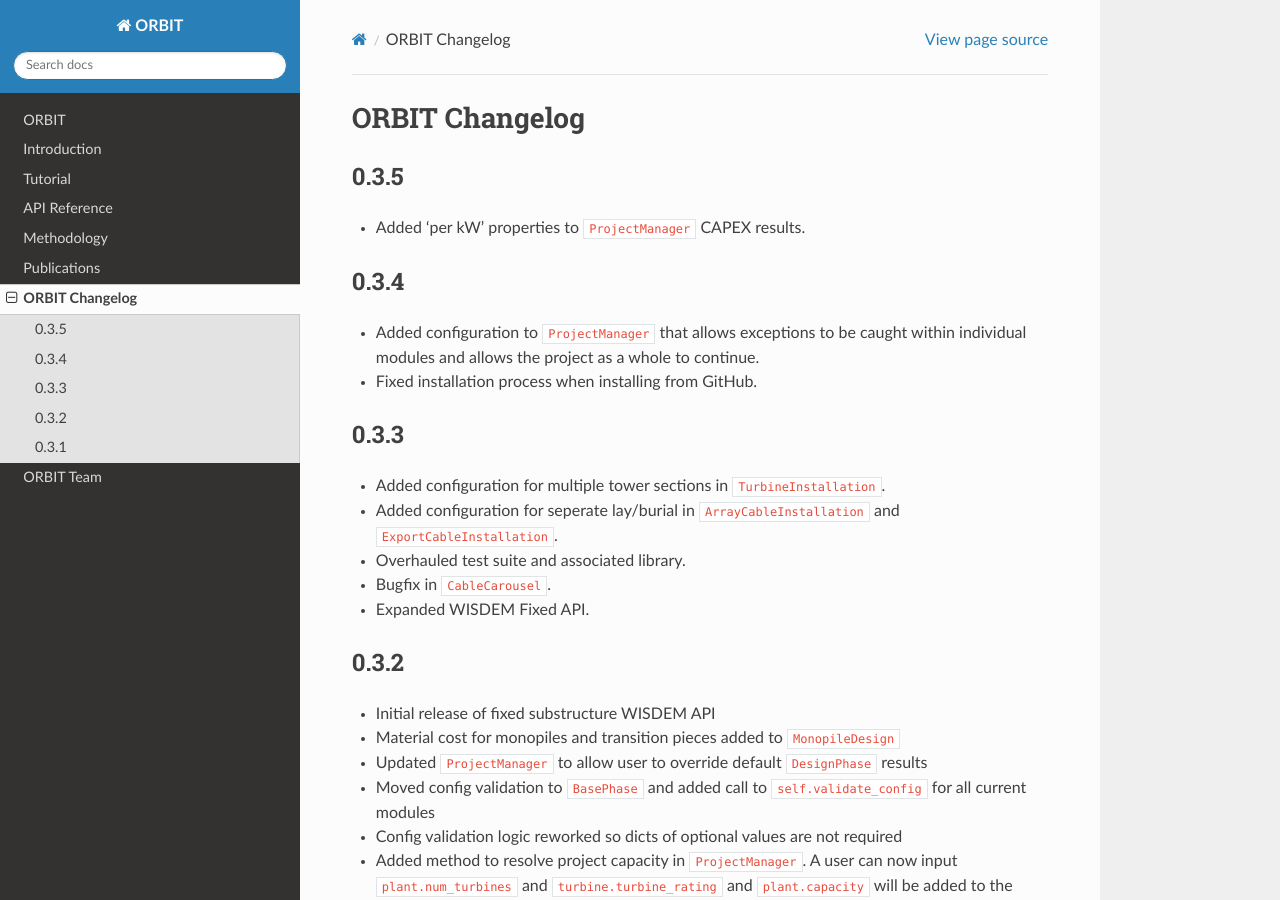
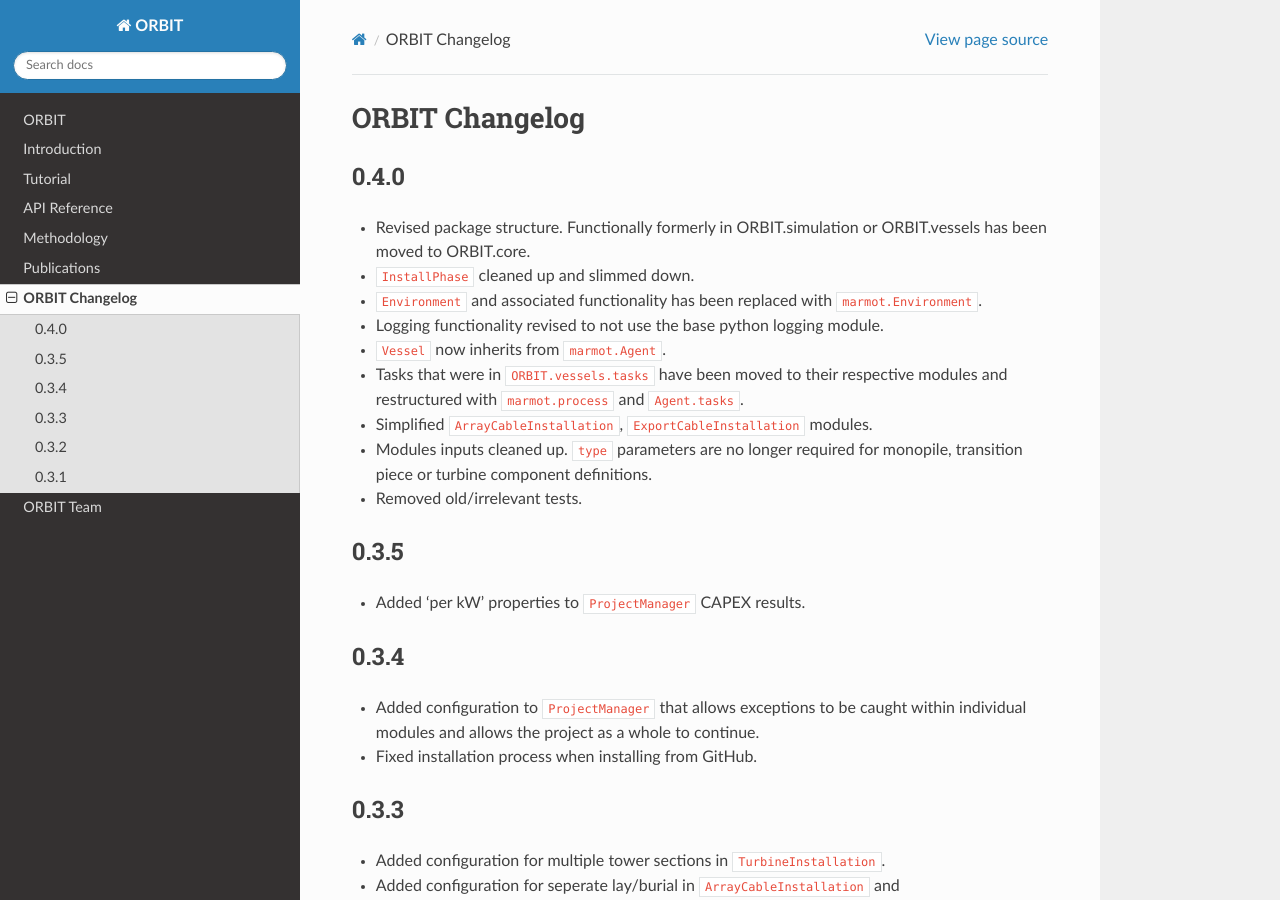
Before and after one commit to WISDEM/ORBIT, a Sphinx documentation site: the page built from docs/source/changelog.rst, in a window 1280 px wide and 900 px high. Built offline with Sphinx 7.4.7 and the Read the Docs theme 2.0.0, drawn with Linux system fonts in a browser that asks for light colours.

Commit message:
Updated changelog.

```diff
--- a/docs/source/changelog.rst
+++ b/docs/source/changelog.rst
@@ -2,6 +2,23 @@
 
 ORBIT Changelog
 ===============
+
+0.4.0
+-----
+- Revised package structure. Functionally formerly in ORBIT.simulation or
+  ORBIT.vessels has been moved to ORBIT.core.
+- ``InstallPhase`` cleaned up and slimmed down.
+- ``Environment`` and associated functionality has been replaced with
+  ``marmot.Environment``.
+- Logging functionality revised to not use the base python logging module.
+- ``Vessel`` now inherits from ``marmot.Agent``.
+- Tasks that were in ``ORBIT.vessels.tasks`` have been moved to their
+  respective modules and restructured with ``marmot.process`` and
+  ``Agent.tasks``.
+- Simplified ``ArrayCableInstallation``, ``ExportCableInstallation`` modules.
+- Modules inputs cleaned up. ``type`` parameters are no longer required for
+  monopile, transition piece or turbine component definitions.
+- Removed old/irrelevant tests.
 
 0.3.5
 -----
```
